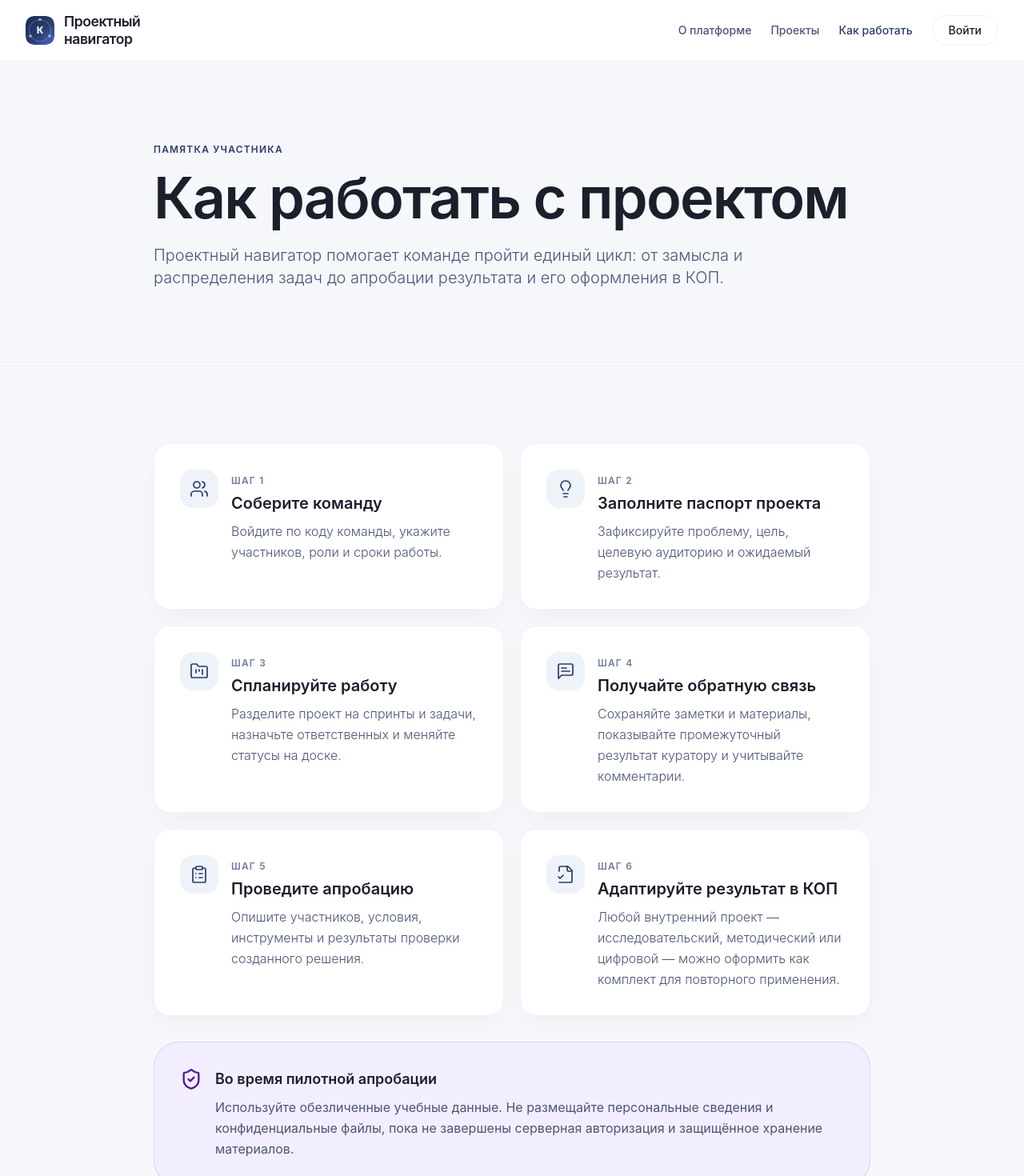
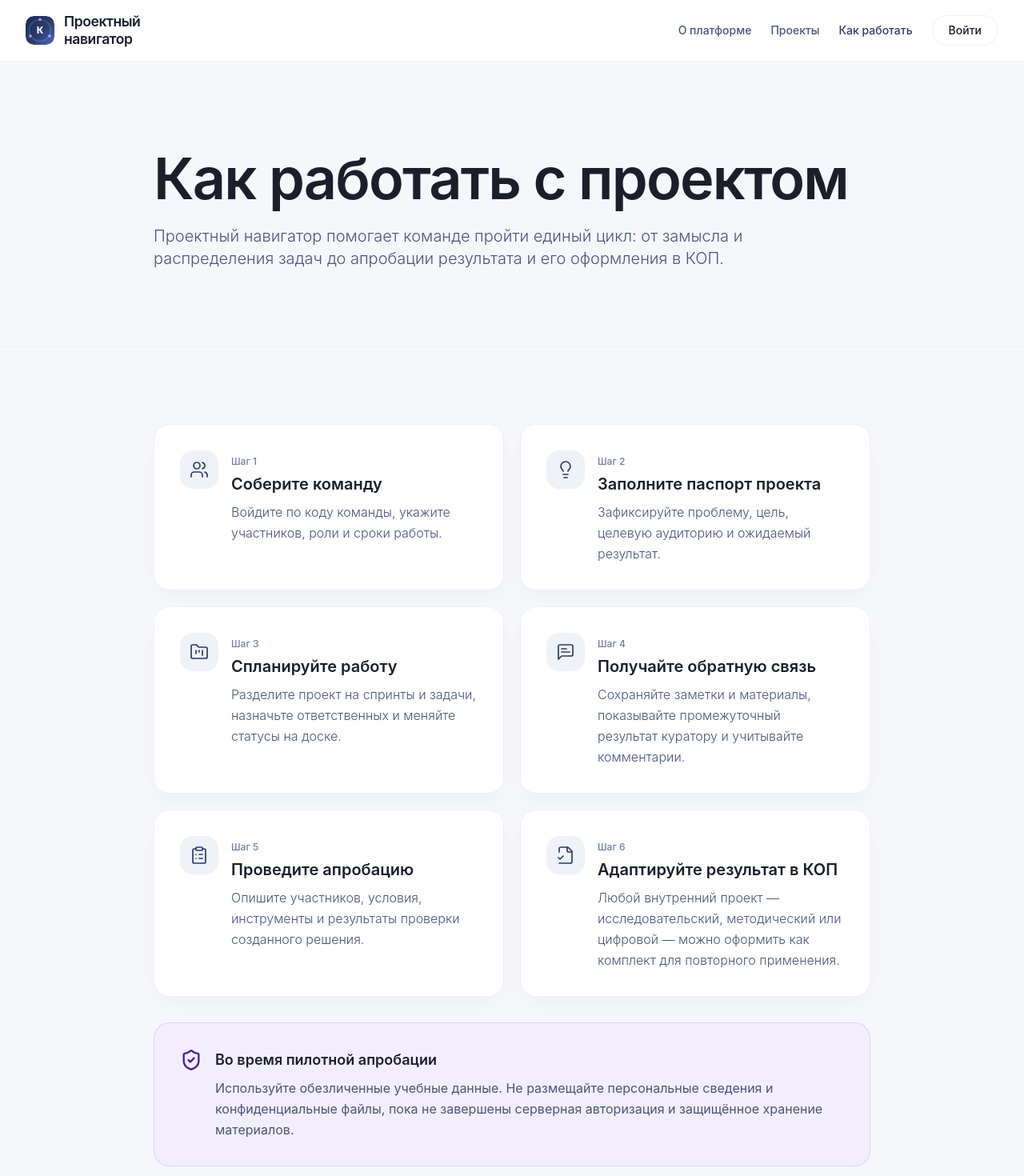
Before and after one commit to alisiatkc/kvant-next, a Next.js app: page /guide in a window 1280 px wide. Shown: the top 1470 px of the page at 80% size. Built offline with nearby package versions, Linux system fonts and the light colour scheme.

Commit message:
Упорядочить страницу инструкции

```diff
--- a/src/app/guide/page.tsx
+++ b/src/app/guide/page.tsx
@@ -53,7 +53,6 @@ export default function GuidePage() {
       <main>
         <section className="section-kv bg-[#f5f7fb]">
           <div className="container-kv max-w-[960px]">
-            <span className="text-kv-blue text-xs font-semibold uppercase tracking-widest">Памятка участника</span>
             <h1 className="text-[clamp(2.4rem,7vw,4.5rem)] font-semibold tracking-tight leading-[1.05] mt-3 mb-5">
               Как работать с проектом
             </h1>
@@ -73,7 +72,7 @@ export default function GuidePage() {
                       <Icon className="w-6 h-6 stroke-[1.7]" />
                     </div>
                     <div>
-                      <span className="text-xs font-semibold text-kv-muted uppercase tracking-widest">Шаг {index + 1}</span>
+                      <span className="text-xs font-medium text-kv-muted">Шаг {index + 1}</span>
                       <h2 className="text-xl font-semibold mt-1 mb-2">{title}</h2>
                       <p className="text-kv-text font-light leading-relaxed">{text}</p>
                     </div>
@@ -82,7 +81,7 @@ export default function GuidePage() {
               ))}
             </div>
 
-            <div className="mt-8 rounded-[2rem] bg-[#f3eeff] border border-[#4c1d9520] p-6 min-[640px]:p-8 flex gap-4">
+            <div className="mt-8 rounded-[1.25rem] bg-[#f3eeff] border border-[#4c1d9520] p-6 min-[640px]:p-8 flex gap-4">
               <ShieldCheck className="w-7 h-7 text-[#4C1D95] flex-shrink-0" />
               <div>
                 <h2 className="text-lg font-semibold mb-2">Во время пилотной апробации</h2>
```
